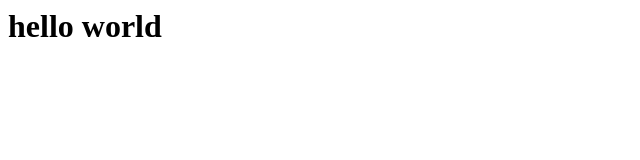
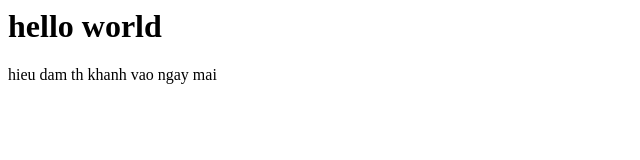
Before and after one commit to Ldh941/testRepositoy, a plain HTML site: page index.html in a window 1280 px wide. Shown: the whole page, without its empty margins (0-640 px from the left). Drawn offline with Linux system fonts and the light colour scheme.

Commit message:
Update index.html

```diff
--- a/index.html
+++ b/index.html
@@ -1 +1,2 @@
 <h1>hello world</h1>
+<p>hieu dam th khanh vao ngay mai</p>
```
